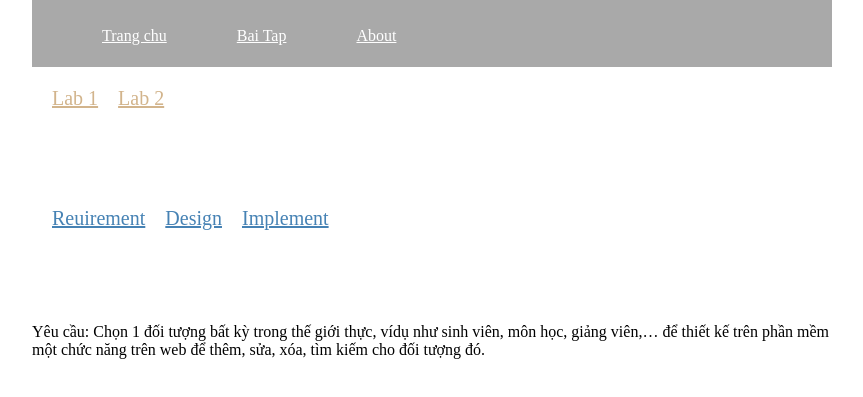
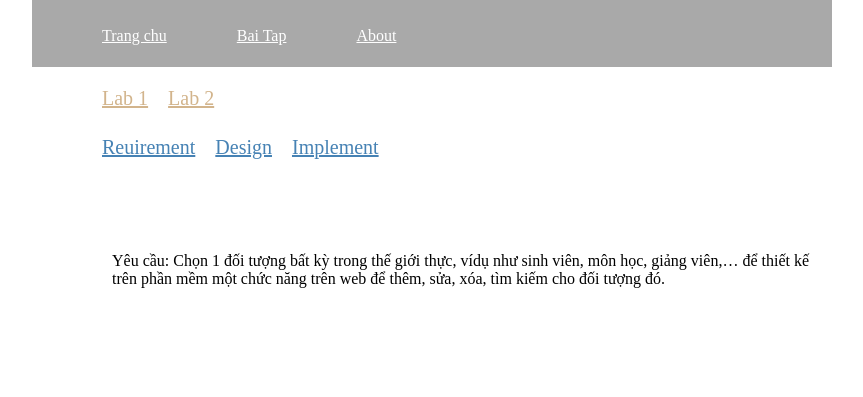
Before and after one commit to NhuAnh8202/NhuAnh, a plain HTML site: page lib/requirement1.html in a window 1280 px wide. Shown: the part 121-518 px from the top of the page, without its empty margins (208-1071 px from the left). Drawn offline with Linux system fonts and the light colour scheme.

Commit message:
edit content

```diff
--- a/css/style.css
+++ b/css/style.css
@@ -33,8 +33,9 @@
 }
 
 #container #content{
-    height: 100px;
+    height: 29px;
     padding-top: 20px;
+    padding-left: 50px;
 
 }
 #container #content>a {
@@ -47,6 +48,7 @@
 #container #content2{
     height: 100px;
     padding-top: 20px;
+    padding-left: 50px;
 }
 
 #content2 a {
@@ -69,3 +71,6 @@
 /*    height: 20px;*/
 /*    width: 200px;*/
 /*}*/
+.content{
+    padding-left: 80px;
+}
--- a/lib/requirement1.html
+++ b/lib/requirement1.html
@@ -39,7 +39,7 @@
             </a>
         </div>
     </div>
-    <div>
+    <div class="content">
         <p>  Yêu cầu: Chọn 1 đối tượng bất kỳ trong thế giới thực, vídụ như sinh viên, môn học, giảng viên,…
             để thiết kế trên phần mềm một chức năng trên web để thêm, sửa, xóa, tìm kiếm cho đối tượng đó.  </p>
     </div>
```
Also changed, not shown: css/tab.css (added).
